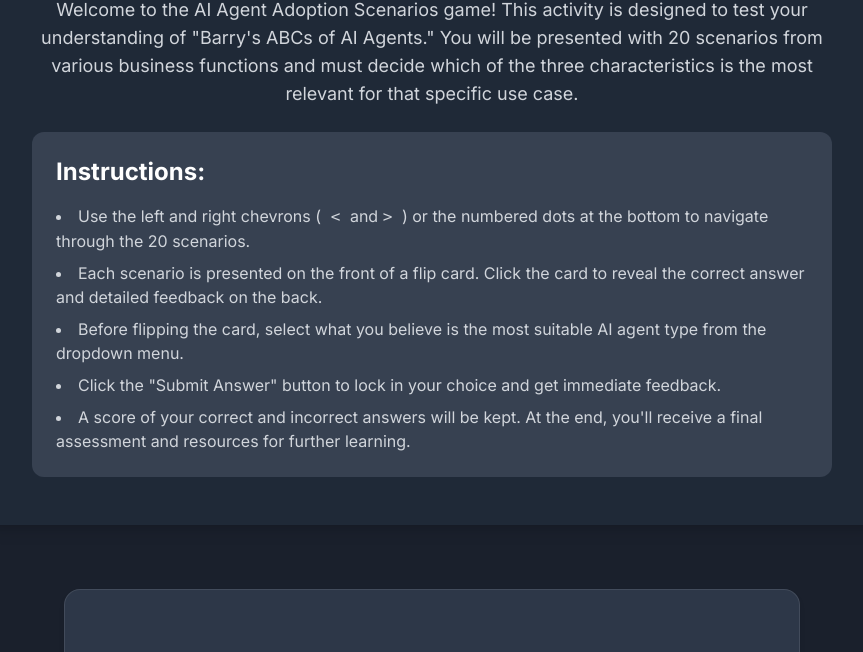
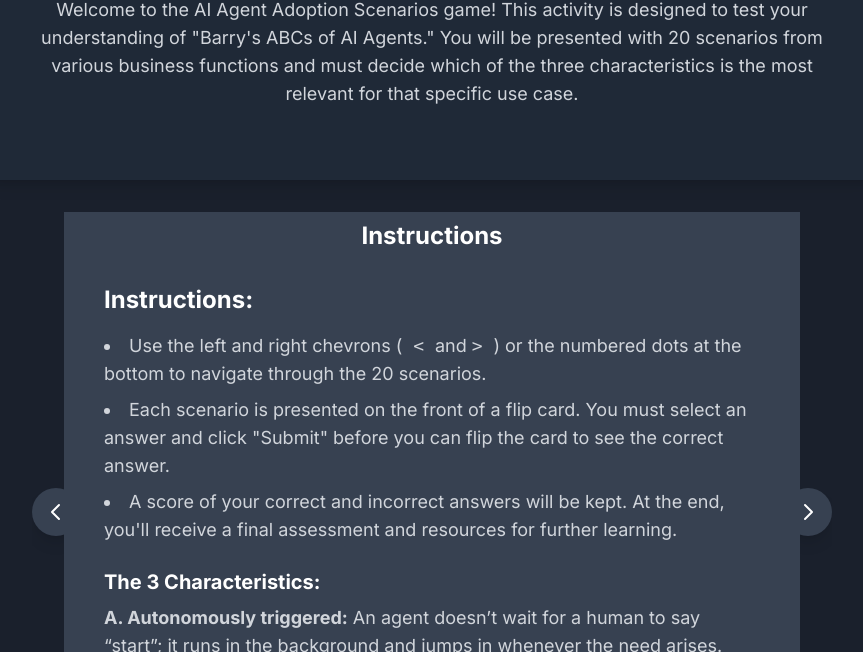
Before and after one commit to Anmoal-Thethi-2025/agents-game, a plain HTML site: page index.html in a window 1280 px wide. Shown: the part 148-800 px from the top of the page, without its empty margins (208-1071 px from the left). Drawn offline with nearby package versions, Linux system fonts and the light colour scheme.

Commit message:
Update index.html

```diff
--- a/index.html
+++ b/index.html
@@ -17,7 +17,7 @@
             max-width: 800px;
             margin: 0 auto;
             overflow: hidden;
-            height: 550px; /* Set a fixed height to contain the absolute slides */
+            height: 600px; /* Increased height for content */
         }
         .carousel-track {
             position: relative;
@@ -35,6 +35,9 @@
             opacity: 0;
             z-index: 1;
             transition: opacity 0.5s ease-in-out;
+            display: flex;
+            flex-direction: column;
+            justify-content: center;
         }
         .carousel-slide.active {
             opacity: 1;
@@ -90,6 +93,11 @@
         .nav-dot.active {
             background-color: #a0aec0;
         }
+        .scrollable-content {
+            overflow-y: auto;
+            max-height: 100%;
+            padding: 1rem;
+        }
     </style>
 </head>
 <body class="p-8">
@@ -99,16 +107,6 @@
         <p class="text-lg text-gray-300 mb-6 text-center">
             Welcome to the AI Agent Adoption Scenarios game! This activity is designed to test your understanding of "Barry's ABCs of AI Agents." You will be presented with 20 scenarios from various business functions and must decide which of the three characteristics is the most relevant for that specific use case.
         </p>
-        <div class="bg-gray-700 p-6 rounded-xl">
-            <h2 class="text-2xl font-bold text-white mb-4">Instructions:</h2>
-            <ul class="list-disc list-inside space-y-2 text-gray-300">
-                <li>Use the left and right chevrons (<span class="font-mono"> &lt; </span> and <span class="font-mono"> &gt; </span>) or the numbered dots at the bottom to navigate through the 20 scenarios.</li>
-                <li>Each scenario is presented on the front of a flip card. Click the card to reveal the correct answer and detailed feedback on the back.</li>
-                <li>Before flipping the card, select what you believe is the most suitable AI agent type from the dropdown menu.</li>
-                <li>Click the "Submit Answer" button to lock in your choice and get immediate feedback.</li>
-                <li>A score of your correct and incorrect answers will be kept. At the end, you'll receive a final assessment and resources for further learning.</li>
-            </ul>
-        </div>
     </div>
 
     <div id="game-container" class="max-w-4xl mx-auto">
@@ -150,6 +148,25 @@
 
     <script>
         const scenarios = [
+             {
+                question: "Welcome! This activity is designed to test your understanding of 'Barry's ABCs of AI Agents.' Here are the key characteristics to guide your choices.",
+                answer: "N/A",
+                feedback: `
+                    <div class="scrollable-content">
+                        <h2 class="text-2xl font-bold text-white mb-4">Instructions:</h2>
+                        <ul class="list-disc list-inside space-y-2 text-gray-300">
+                            <li>Use the left and right chevrons (<span class="font-mono"> &lt; </span> and <span class="font-mono"> &gt; </span>) or the numbered dots at the bottom to navigate through the 20 scenarios.</li>
+                            <li>Each scenario is presented on the front of a flip card. You must select an answer and click "Submit" before you can flip the card to see the correct answer.</li>
+                            <li>A score of your correct and incorrect answers will be kept. At the end, you'll receive a final assessment and resources for further learning.</li>
+                        </ul>
+                        <h3 class="text-xl font-bold text-white mt-6 mb-2">The 3 Characteristics:</h3>
+                        <p class="text-lg text-gray-300 mb-2"><strong>A. Autonomously triggered:</strong> An agent doesn’t wait for a human to say “start”; it runs in the background and jumps in whenever the need arises.</p>
+                        <p class="text-lg text-gray-300 mb-2"><strong>B. Reasoning-Based:</strong> Breaking away from the IF-THEN-ELSE logic, these agents use LLM-powered models to make complex decisions.</p>
+                        <p class="text-lg text-gray-300"><strong>C. Executing Actions:</strong> Agents can connect to external services to get things done without human intervention.</p>
+                    </div>
+                `,
+                isInstruction: true
+            },
             {
                 question: "A company wants to automate its financial reporting process, pulling data from multiple systems and generating quarterly reports.",
                 answer: "Executing Agent",
@@ -295,13 +312,25 @@
                 slide.className = `carousel-slide ${index === 0 ? 'active' : ''}`;
                 slide.id = `slide-${index}`;
 
-                // Flip card element
-                const flipCardHtml = `
+                let slideContent;
+
+                if (scenario.isInstruction) {
+                    slideContent = `
+                        <div class="bg-gray-700 p-6 rounded-xl">
+                            <h2 class="text-2xl font-bold text-white mb-4 text-center">Instructions</h2>
+                            <div class="text-lg text-gray-300">
+                                ${scenario.feedback}
+                            </div>
+                        </div>
+                    `;
+                } else {
+                    slideContent = `
                         <div id="flip-card-${index}" class="flip-card cursor-pointer">
                             <div class="flip-card-inner">
                                 <div class="flip-card-front flex-col space-y-4">
-                                <h3 class="text-xl md:text-2xl font-bold text-white mb-4">Scenario ${index + 1} of 20</h3>
+                                    <h3 class="text-xl md:text-2xl font-bold text-white mb-4">Scenario ${index} of 20</h3>
                                     <p class="text-lg text-gray-300 px-4">${scenario.question}</p>
+                                    <p class="text-sm text-gray-400 mt-4">Select an answer below to unlock the correct answer and feedback.</p>
                                 </div>
                                 <div class="flip-card-back flex-col space-y-4">
                                     <h3 class="text-xl md:text-2xl font-bold text-white mb-4">Correct Answer:</h3>
@@ -310,10 +339,6 @@
                                 </div>
                             </div>
                         </div>
-                `;
-
-                // Controls and submission
-                const controlsHtml = `
                         <div class="flex flex-col md:flex-row items-center justify-between mt-8 p-6 bg-gray-700 rounded-xl space-y-4 md:space-y-0 md:space-x-4">
                             <div class="w-full md:w-auto">
                                 <label for="agent-select-${index}" class="text-sm font-medium text-gray-300 block mb-2">Select the most suitable agent:</label>
@@ -330,8 +355,9 @@
                         </div>
                         <div id="feedback-${index}" class="mt-4 text-center font-bold text-lg hidden"></div>
                     `;
+                }
 
-                slide.innerHTML = flipCardHtml + controlsHtml;
+                slide.innerHTML = slideContent;
                 carouselTrack.appendChild(slide);
 
                 // Dot navigation
@@ -360,14 +386,6 @@
             });
         }
 
-        function flipCard(index) {
-            const card = document.getElementById(`flip-card-${index}`);
-            if (card) {
-                card.classList.toggle('flipped');
-                flipCardState[index] = card.classList.contains('flipped');
-            }
-        }
-
         function updateUIOnSubmit(index) {
             const selectEl = document.getElementById(`agent-select-${index}`);
             const submitBtn = document.getElementById(`submit-btn-${index}`);
@@ -389,7 +407,7 @@
             gameContainer.classList.add('hidden');
             resultsContainer.classList.remove('hidden');
 
-            const totalQuestions = scenarios.length;
+            const totalQuestions = scenarios.length - 1; // Subtract 1 for the instructions slide
             const percentage = (correctAnswers / totalQuestions) * 100;
 
             scoreDisplay.textContent = `${percentage.toFixed(0)}%`;
@@ -447,7 +465,8 @@
 
             updateUIOnSubmit(index);
 
-            if (answeredSlides.size === scenarios.length) {
+            // Wait a moment for the card flip to be visible before showing results
+            if (answeredSlides.size === scenarios.length - 1) {
                 setTimeout(showResults, 1000);
             }
         }
@@ -467,11 +486,12 @@
 
             carouselTrack.addEventListener('click', (event) => {
                 const flipCard = event.target.closest('.flip-card');
-                if (flipCard && !answeredSlides.has(currentSlide)) {
+                if (flipCard) {
+                    const index = parseInt(flipCard.id.split('-')[2]);
+                    // Only allow flipping if the question has been answered
+                    if (answeredSlides.has(index)) {
                         flipCard.classList.toggle('flipped');
-                } else if (flipCard && answeredSlides.has(currentSlide)) {
-                     // Allow flipping back and forth after answer is submitted
-                     flipCard.classList.toggle('flipped');
+                    }
                 }
             });
 
@@ -482,7 +502,6 @@
                 });
             });
         };
-
     </script>
 </body>
 </html>
```
Lines whose indentation alone changed are shown as unchanged.
